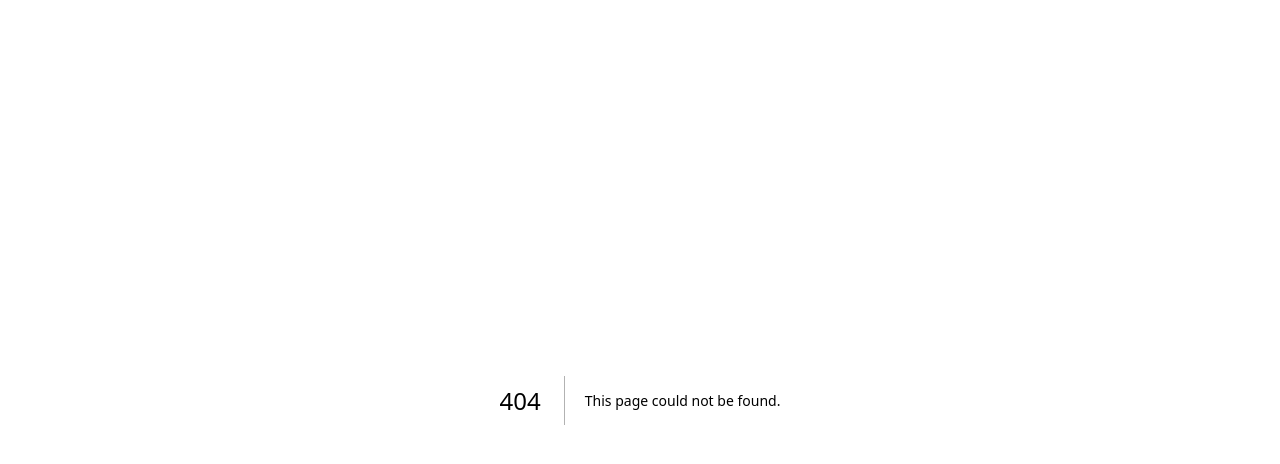
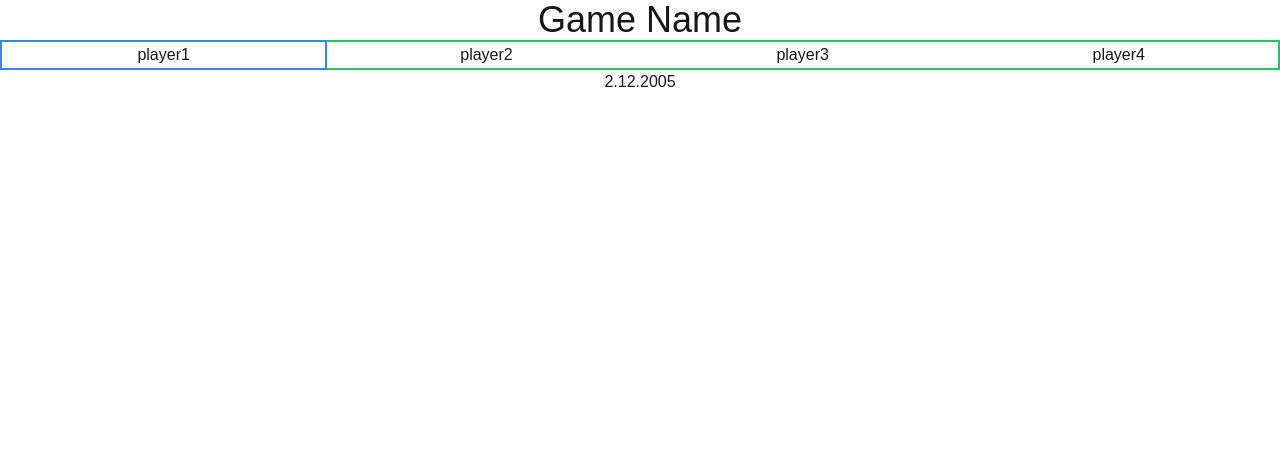
Before and after one commit to nikjavor/njivicka-lora, a Next.js app: page /game in a window 1280 px wide. Before the commit this address had no page. Shown: the top 464 px of the page. Built offline with nearby package versions, Linux system fonts and the light colour scheme.

Commit message:
Initiate game page

```diff
--- /dev/null
+++ b/app/game/page.tsx
@@ -0,0 +1,26 @@
+function GameInfo() {
+  return (
+    <>
+      <h1 className="text-4xl text-center">Game Name</h1>
+      <table className="border-2 w-full">
+        <tbody className="border-2 border-red-500">
+          <tr className="border-2 border-green-500 *:text-center">
+            <td className="border-2 border-blue-500">player1</td>
+            <td>player2</td>
+            <td>player3</td>
+            <td>player4</td>
+          </tr>
+        </tbody>
+      </table>
+      <p className="text-center">2.12.2005</p>
+    </>
+  );
+}
+
+export default function Page() {
+  return (
+    <>
+      <GameInfo />
+    </>
+  );
+}
```
